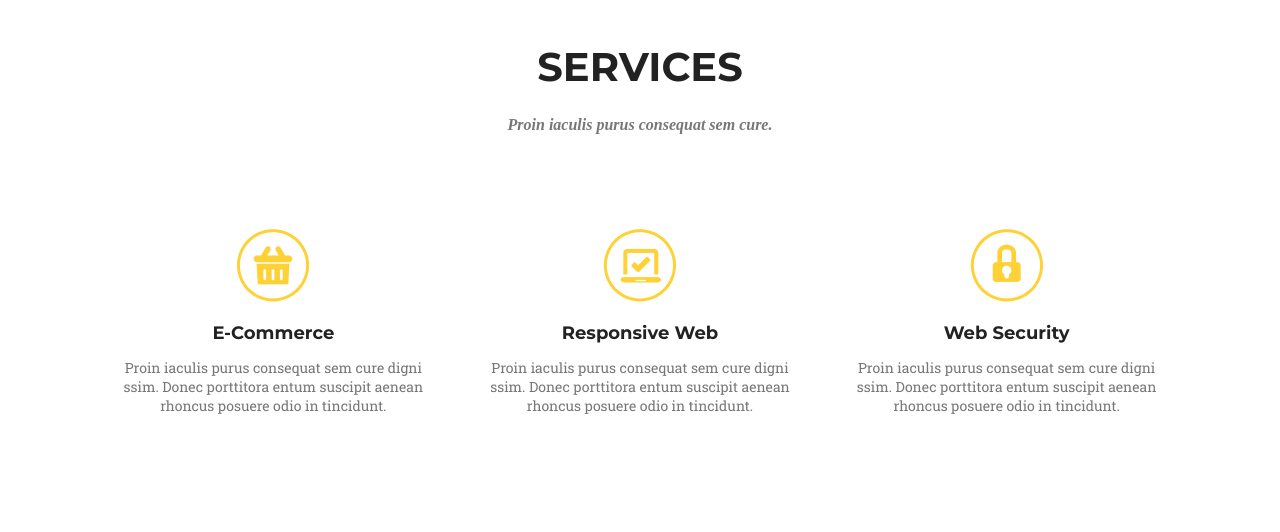
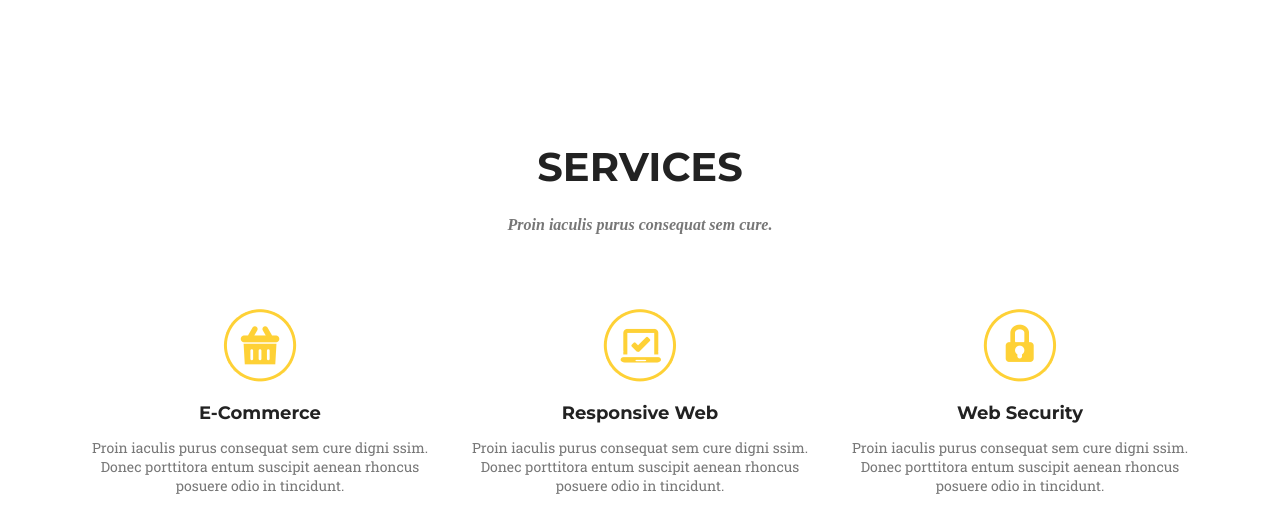
Before and after one commit to sbjohansen/project-golden, a website: page index.html in a window 1280 px wide. Shown: the part 802-1334 px from the top of the page. Before the commit the page ends 1291 px from the top, so only its background shows below. Drawn offline with Linux system fonts and the light colour scheme; a web font is replaced by a local one.

Commit message:
Change section padding

```diff
--- a/index.html
+++ b/index.html
@@ -77,8 +77,10 @@
             </div>
           </div>
         </div>
+
+
         <div class="row services">
-          <div class="col-md-4 col-xs-12">
+          <div class="col-md-4 col-sm-12">
             <div class="wrapper">
             <div class="row">
               <img src="/images/Icon-Basket.png">
@@ -92,7 +94,7 @@
           </div>
           </div>
 
-          <div class="col-md-4 col-xs-12">
+          <div class="col-md-4 col-sm-12">
             <div class="wrapper">
             <div class="row">
               <img src="/images/Icon-Laptop.png">
@@ -106,7 +108,7 @@
           </div>
           </div>
 
-          <div class="col-md-4 col-xs-12">
+          <div class="col-md-4 col-sm-12">
             <div class="wrapper">
             <div class="row">
               <img src="/images/Icon-Locked.png">
--- a/sass/style.scss
+++ b/sass/style.scss
@@ -17,8 +17,8 @@
 }
 
 section {
-  padding-top: 96px;
-  padding-bottom: 96px;
+  padding-top: 120px;
+  padding-bottom: 120px;
 
 }
 
@@ -149,7 +149,6 @@
 .services {
   justify-items: center;
   text-align: center;
-  padding: 20px 20px;
 }
 
 .services h3 {
```
Also changed, not shown: css/style.css, 1 other file.
